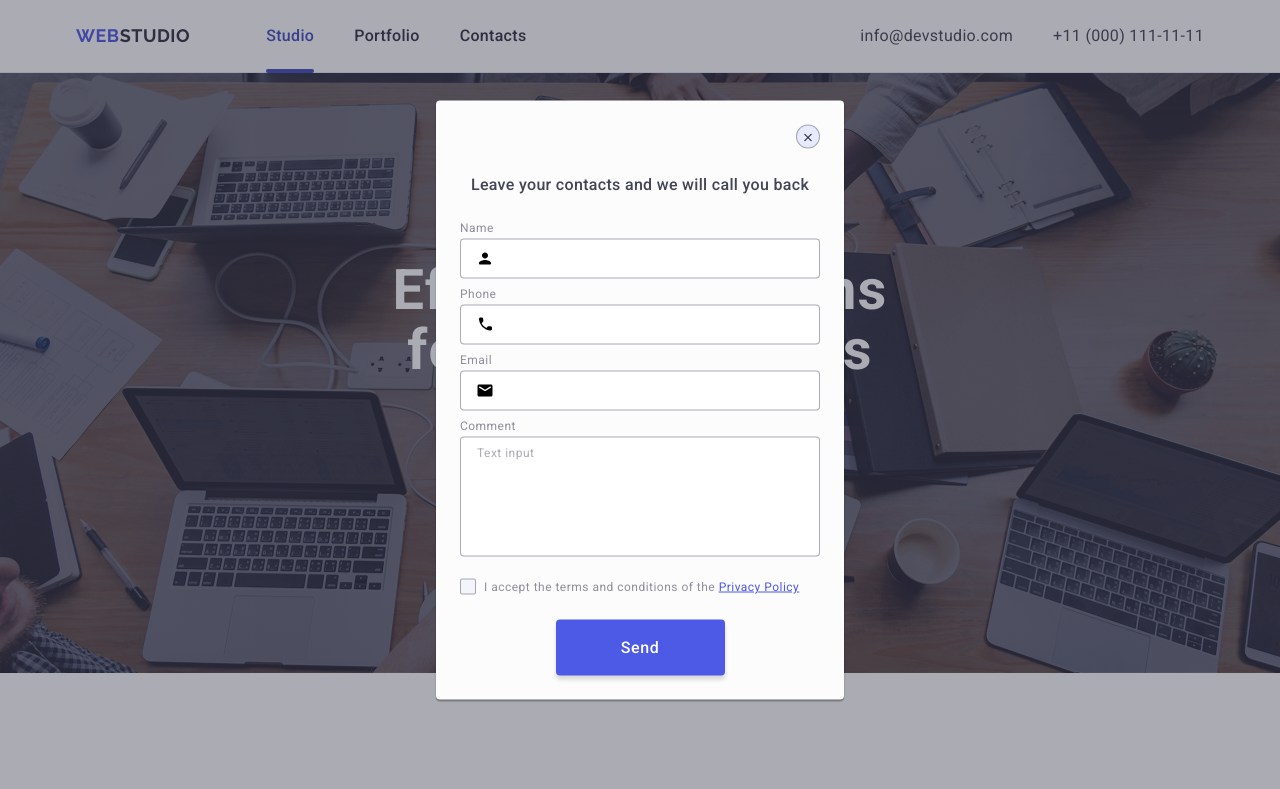
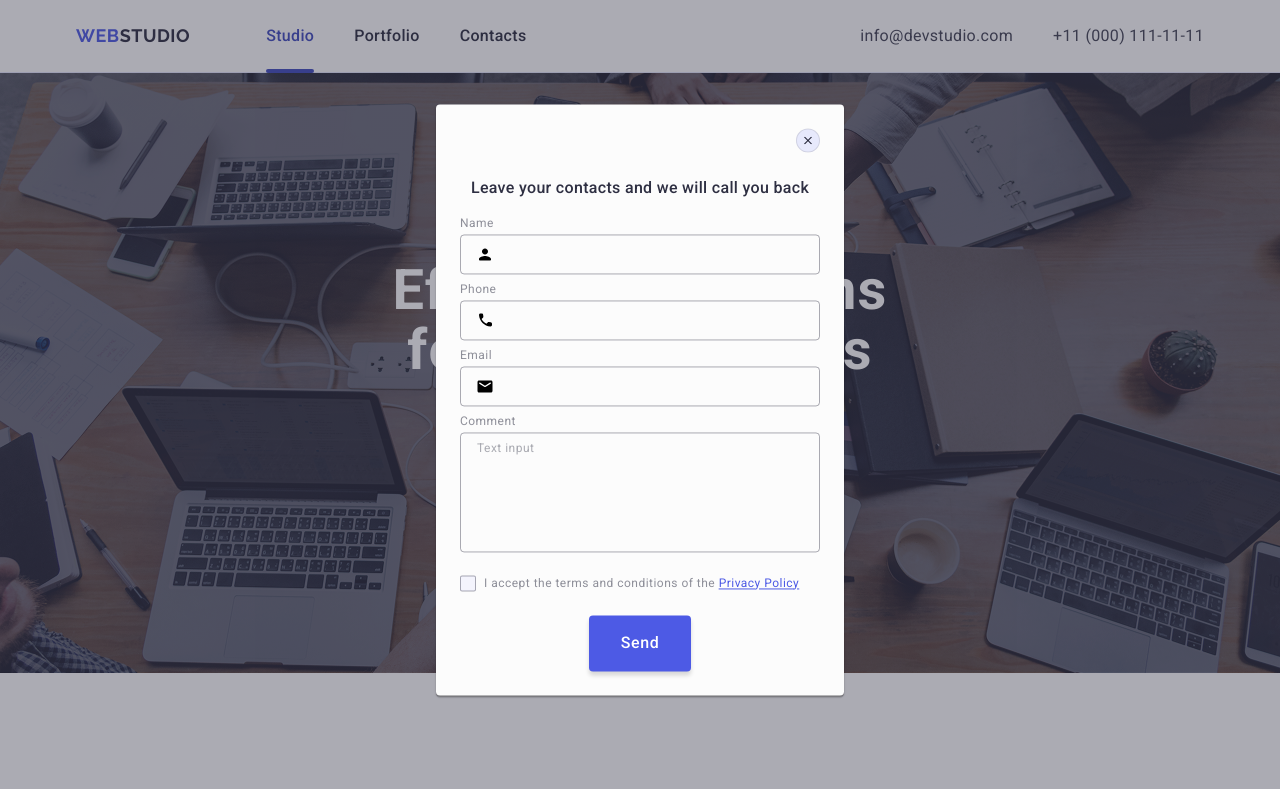
Before and after one commit to daria-tsevashova/goit-markup-hw-05, a plain HTML site: page index.html in a window 1280 px wide. Both pictures are taken after a click on the button "Order Service". Shown: the top 789 px of the page. Drawn offline with nearby package versions, Linux system fonts and the light colour scheme.

Commit message:
fix style

```diff
--- a/css/style.css
+++ b/css/style.css
@@ -530,6 +530,7 @@ button {
 
 .subscribe-cont {
   display: flex;
+  flex-direction: column;
   font-weight: 400;
   font-size: 16px;
   line-height: 1.5;
@@ -632,7 +633,7 @@ button {
   visibility: hidden;
   pointer-events: none;
 
-  transform: opacity 250ms cubic-bezier(0.4, 0, 0.2, 1),
+  transition: opacity 250ms cubic-bezier(0.4, 0, 0.2, 1),
     visibility 250ms cubic-bezier(0.4, 0, 0.2, 1);
 }
 
@@ -650,6 +651,7 @@ button {
   width: 408px;
   min-height: 584px;
   border-radius: 4px;
+  padding: 72px 24px 24px 24px;
 
   transform: translate(-50%, -50%);
 
@@ -665,30 +667,39 @@ button {
 }
 
 .close-button {
+  display: flex;
+  align-items: center;
+  justify-content: center;
+
   position: absolute;
   right: 24px;
   top: 24px;
 
-  border: 1px solid rgba(46, 47, 66, 0.4);
+  border: 1px solid rgba(0, 0, 0, 0.1);
   border-radius: 50%;
   width: 24px;
   height: 24px;
   background-color: #e7e9fc;
+  padding: 0;
 
   transition: background-color 250ms cubic-bezier(0.4, 0, 0.2, 1),
-    fill 250ms cubic-bezier(0.4, 0, 0.2, 1);
+    border 250ms cubic-bezier(0.4, 0, 0.2, 1);
 }
 
 .close-button-icon {
   fill: #2e2f42;
+
+  transition: fill 250ms cubic-bezier(0.4, 0, 0.2, 1);
 }
 
-.close-button:hover {
+.close-button:hover,
+.close-button:focus {
   border: none;
   background-color: #404bbf;
 }
 
-.close-button:hover .close-button-icon {
+.close-button:hover .close-button-icon,
+.close-button:focus .close-button-icon {
   fill: #fff;
 }
 
@@ -698,21 +709,20 @@ button {
   line-height: 1.5;
   letter-spacing: 0.02em;
   text-align: center;
-  color: var(--navy-blue);
-  margin: 72px 24px 24px;
+  color: #2e2f42;
+  margin-bottom: 16px;
 }
 .modal-form {
-  margin: 24px;
 }
 .modal-form-block {
-  margin-bottom: 16px;
+  margin-bottom: 8px;
 }
 .modal-form-label {
   display: block;
 
   font-weight: 400;
   font-size: 12px;
-  line-height: 1.16667;
+  line-height: 1.17;
   letter-spacing: 0.04em;
   color: #8e8f99;
 
@@ -725,33 +735,44 @@ button {
 .modal-form-input {
   border: 1px solid rgba(46, 47, 66, 0.4);
   border-radius: 4px;
+  background-color: transparent;
 
   width: 100%;
   height: 40px;
-
   padding-left: 38px;
 
   outline: transparent;
+
+  transition: border-color 250ms cubic-bezier(0.4, 0, 0.2, 1);
 }
 
 .modal-form-input:focus {
-  border: 1px solid #4d5ae5;
+  border-color: 1px solid #4d5ae5;
 }
 
 .modal-form-input:focus + .modal-form-icon {
   fill: #4d5ae5;
 }
+
 .modal-form-icon {
   position: absolute;
   top: 50%;
   left: 16px;
 
   transform: translateY(-50%);
+
+  transition: fill 250ms cubic-bezier(0.4, 0, 0.2, 1);
 }
 
 .modal-form-textarea-cont {
+  margin-bottom: 16px;
 }
 .modal-form-textarea {
+  font-size: 12px;
+  line-height: 1.17;
+  letter-spacing: 0.04em;
+  background-color: transparent;
+  color: rgba(46, 47, 66, 0.4);
   border: 1px solid rgba(46, 47, 66, 0.4);
   border-radius: 4px;
   width: 100%;
@@ -761,11 +782,11 @@ button {
 
   outline: transparent;
 
-  transition: border 250ms cubic-bezier(0.4, 0, 0.2, 1);
+  transition: border-color 250ms cubic-bezier(0.4, 0, 0.2, 1);
 }
 
 .modal-form-textarea:focus {
-  border: 1px solid #4d5ae5;
+  bborder-color: #4d5ae5;
 }
 
 .modal-form-textarea::placeholder {
@@ -776,10 +797,14 @@ button {
   color: rgba(46, 47, 66, 0.4);
 }
 
+.modal-form-checkbox-cont {
+  margin-bottom: 24px;
+}
+
 .checkbox-label {
   font-weight: 400;
   font-size: 12px;
-  line-height: 1.16667;
+  line-height: 1.17;
   letter-spacing: 0.04em;
   color: #8e8f99;
 }
@@ -796,16 +821,21 @@ button {
   width: 16px;
   height: 16px;
   margin-right: 8px;
+
+  fill: transparent;
+
+  transition: background-color 250ms cubic-bezier(0.4, 0, 0.2, 1),
+    border 250ms cubic-bezier(0.4, 0, 0.2, 1),
+    fill 250ms cubic-bezier(0.4, 0, 0.2, 1);
 }
 
 .custom-checkbox-icon {
-  fill: #f4f4fd;
 }
 
 .checkbox:checked + .checkbox-label .custom-checkbox {
-  border-radius: 2px;
   background-color: #404bbf;
-  border: 1px solid #404bbf;
+  border: none;
+  fill: #f4f4fd;
 }
 
 .custom-checkbox-link {
@@ -815,7 +845,9 @@ button {
 }
 
 .modal-button {
+  display: block;
   background: #4d5ae5;
+  font-family: 'Roboto', sans-serif;
   font-weight: 500;
   font-size: 16px;
   line-height: 1.5;
@@ -828,9 +860,8 @@ button {
   text-align: center;
   padding: 16px 32px;
   margin: 24px auto 0;
-  min-width: 169px;
+  max-width: 169px;
 
-  display: block;
   transition: background-color 250ms cubic-bezier(0.4, 0, 0.2, 1);
 }
 
--- a/index.html
+++ b/index.html
@@ -520,7 +520,7 @@
     <!-- #region backdrop -->
 
     <div class="backdrop is.open" data-modal>
-      <div class="modal">
+      <div class="modal box">
         <button class="close-button" type="button" data-modal-close>
           <svg class="close-button-icon" width="8" height="8">
             <use href="./images/icons.svg#close"></use>
@@ -531,64 +531,69 @@
 
         <form class="modal-form">
           <div class="modal-form-block">
-            <label class="modal-form-label" for="name-text">Name</label>
+            <label class="modal-form-label" for="user-name">Name</label>
             <div class="modal-form-input-cont">
               <input
                 class="modal-form-input"
-                id="name-text"
+                id="user-name"
                 type="text"
-                name="name-text"
+                name="user-name"
               />
               <svg class="modal-form-icon" width="18" height="24">
                 <use href="./images/icons.svg#person"></use>
               </svg>
             </div>
+          </div>
 
-            <label class="modal-form-label" for="phone-text">Phone</label>
+          <div class="modal-form-block">
+            <label class="modal-form-label" for="user-phone">Phone</label>
             <div class="modal-form-input-cont">
               <input
                 class="modal-form-input"
-                id="phone-text"
+                id="user-phone"
                 type="tel"
-                name="phone-text"
+                name="user-phone"
               />
               <svg class="modal-form-icon" width="18" height="24">
                 <use href="./images/icons.svg#phone"></use>
               </svg>
             </div>
+          </div>
 
-            <label class="modal-form-label" for="email-text">Email</label>
+          <div class="modal-form-block">
+            <label class="modal-form-label" for="user-email">Email</label>
             <div class="modal-form-input-cont">
               <input
                 class="modal-form-input"
-                id="email-text"
-                name="email-text"
+                id="user-email"
+                name="user-email"
                 type="email"
               />
               <svg class="modal-form-icon" width="18" height="24">
                 <use href="./images/icons.svg#email"></use>
               </svg>
             </div>
+          </div>
 
-            <div class="modal-form-textarea-cont">
-              <label class="modal-form-label" for="comment-text">Comment</label>
-              <textarea
-                class="modal-form-textarea"
-                name="comment-text"
-                id="comment-text"
-                placeholder="Text input"
-              ></textarea>
-            </div>
+          <div class="modal-form-textarea-cont">
+            <label class="modal-form-label" for="user-comment">Comment</label>
+            <textarea
+              class="modal-form-textarea"
+              name="user-comment"
+              id="user-comment"
+              placeholder="Text input"
+            ></textarea>
           </div>
 
           <div class="modal-form-checkbox-cont">
             <input
               class="checkbox visually-hidden"
               type="checkbox"
-              id="user-checkbox"
-              name="checkbox"
+              id="user-privacy"
+              name="user-privacy"
+              value="true"
             />
-            <label class="checkbox-label" for="user-checkbox"
+            <label class="checkbox-label" for="user-privacy"
               ><span class="custom-checkbox">
                 <svg class="custom-checkbox-icon" width="10" height="8">
                   <use href="./images/icons.svg#checked"></use>
```
